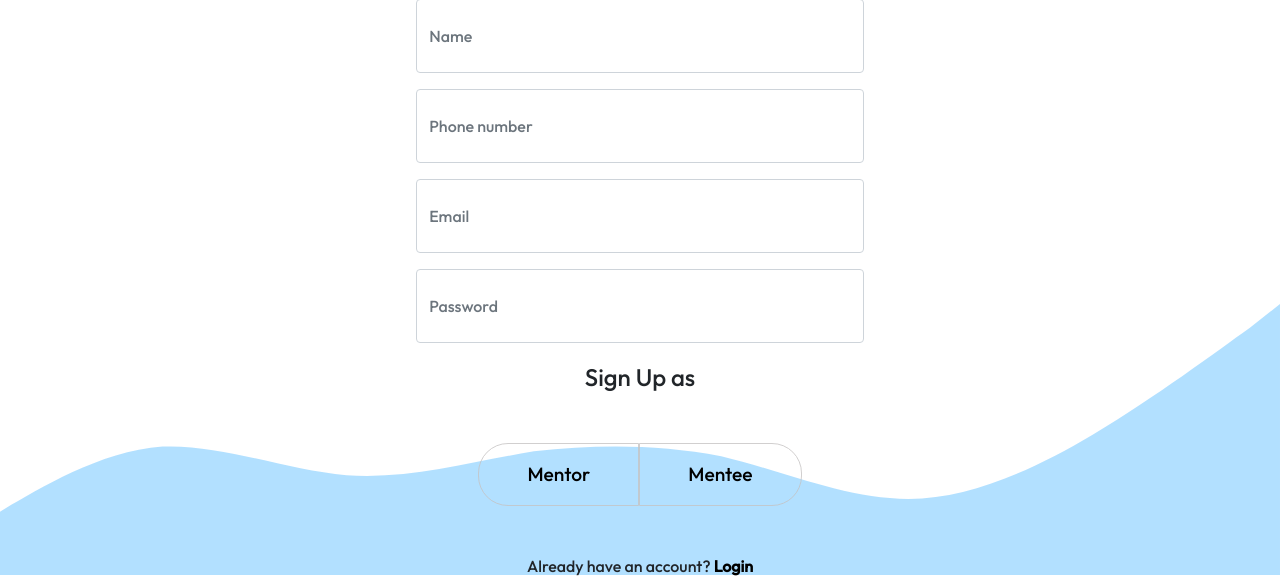
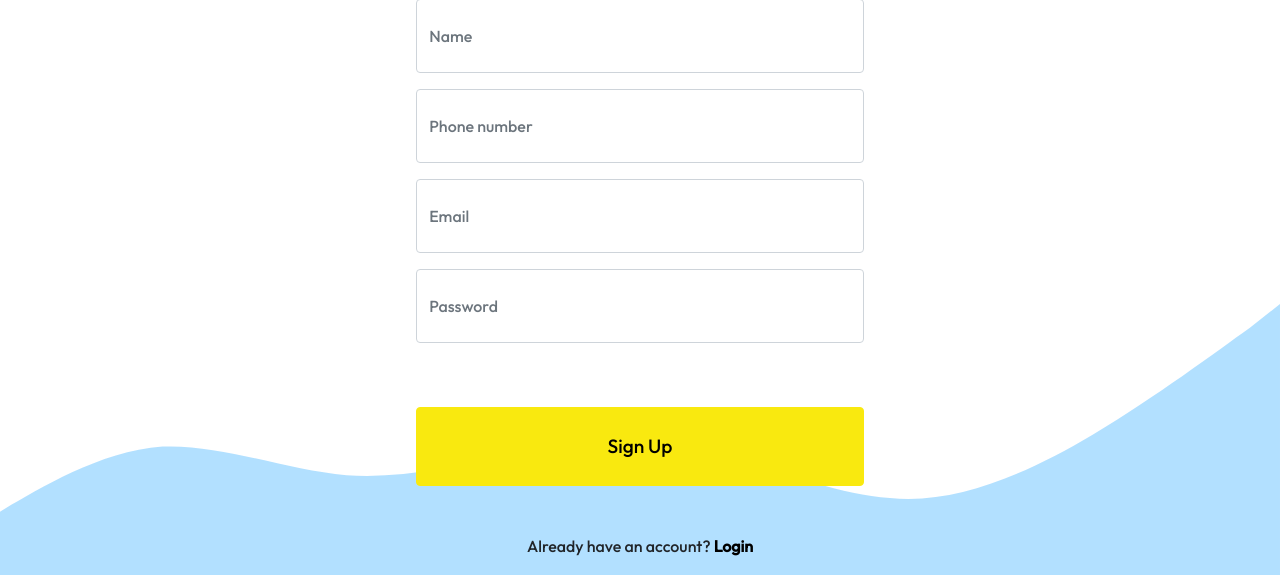
Before and after one commit to WIF2003-2022/goal-progress-tracker-fe, a PHP site: page /register.html in a window 1280 px wide. Shown: the part 225-803 px from the top of the page. Run offline with PHP 8.4, Linux system fonts and the light colour scheme; some web fonts are replaced.

Commit message:
remove mentor and mentee button in the registration page
Previously, user need to register as mentor or mentee.
Now, every user can mentor other user.

```diff
--- a/public/register.html
+++ b/public/register.html
@@ -61,26 +61,13 @@
               class="form-control mb-3 pt-4 pb-4"
             />
             <div class="row">
-              <div class="col" style="font-size: 1.5rem">Sign Up as</div>
-            </div>
-            <div class="row">
               <div class="col-12 mt-5">
                 <button
-                  id="mentor-btn"
                   type="submit"
-                  value="mentor"
-                  name="role"
-                  class="btn-submit py-3 px-5"
+                  class="btn btn-primary w-100 p-4"
+                  id="register-btn"
                 >
-                  Mentor</button
-                ><button
-                  id="mentee-btn"
-                  type="submit"
-                  value="mentee"
-                  name="role"
-                  class="btn-submit py-3 px-5"
-                >
-                  Mentee
+                  Sign Up
                 </button>
               </div>
             </div>
--- a/public/styles/login.css
+++ b/public/styles/login.css
@@ -28,11 +28,6 @@ a {
   color: black;
 }
 
-input {
-  /* min-width: 200px; */
-  min-height: auto;
-}
-
 #login-btn {
   background-color: #f9e90f;
   border-color: #f9e90f;
--- a/public/styles/register.css
+++ b/public/styles/register.css
@@ -24,34 +24,14 @@ body {
   color: #000000;
 }
 
-#mentor-btn {
-  border: 0.5px solid rgba(197, 194, 194, 0.788);
-  margin: 0;
-  border-radius: 30px 0px 0px 30px;
-}
-
-#mentee-btn {
-  border: 0.5px solid rgba(197, 194, 194, 0.788);
-  margin: 0;
-  border-radius: 0px 30px 30px 0px;
-}
-
-.wrapper {
-  white-space: nowrap;
-}
-
 a {
   text-decoration: none;
   color: black;
 }
 
-.btn-submit {
-  background-color: transparent;
-  font-size: 1.2rem;
-}
-
-.btn-submit:hover {
+#register-btn {
   background-color: #f9e90f;
   border-color: #f9e90f;
   color: black;
+  font-size: 1.2rem;
 }
```
Also changed, not shown: public/login.html (+4 -6 lines).
